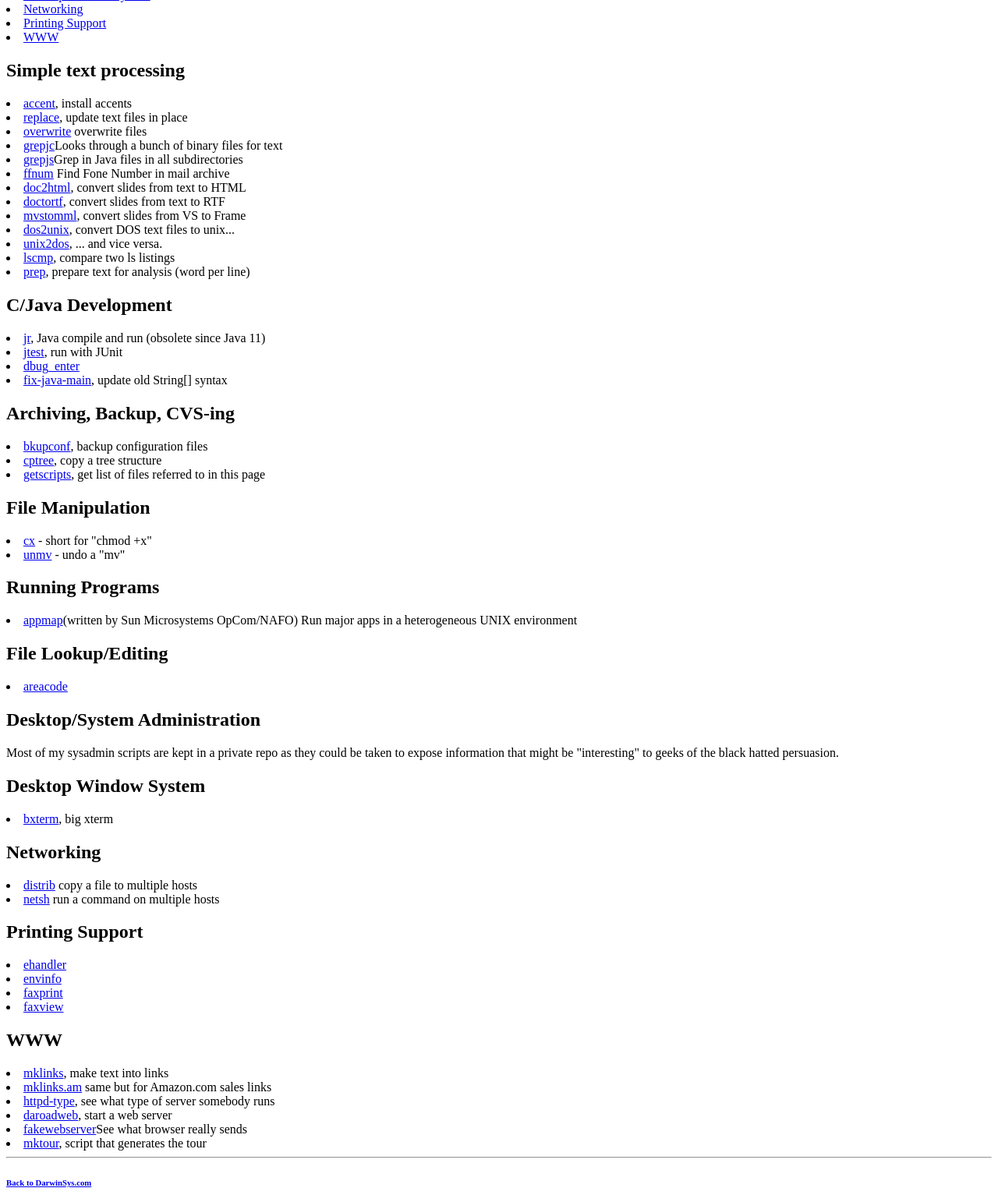
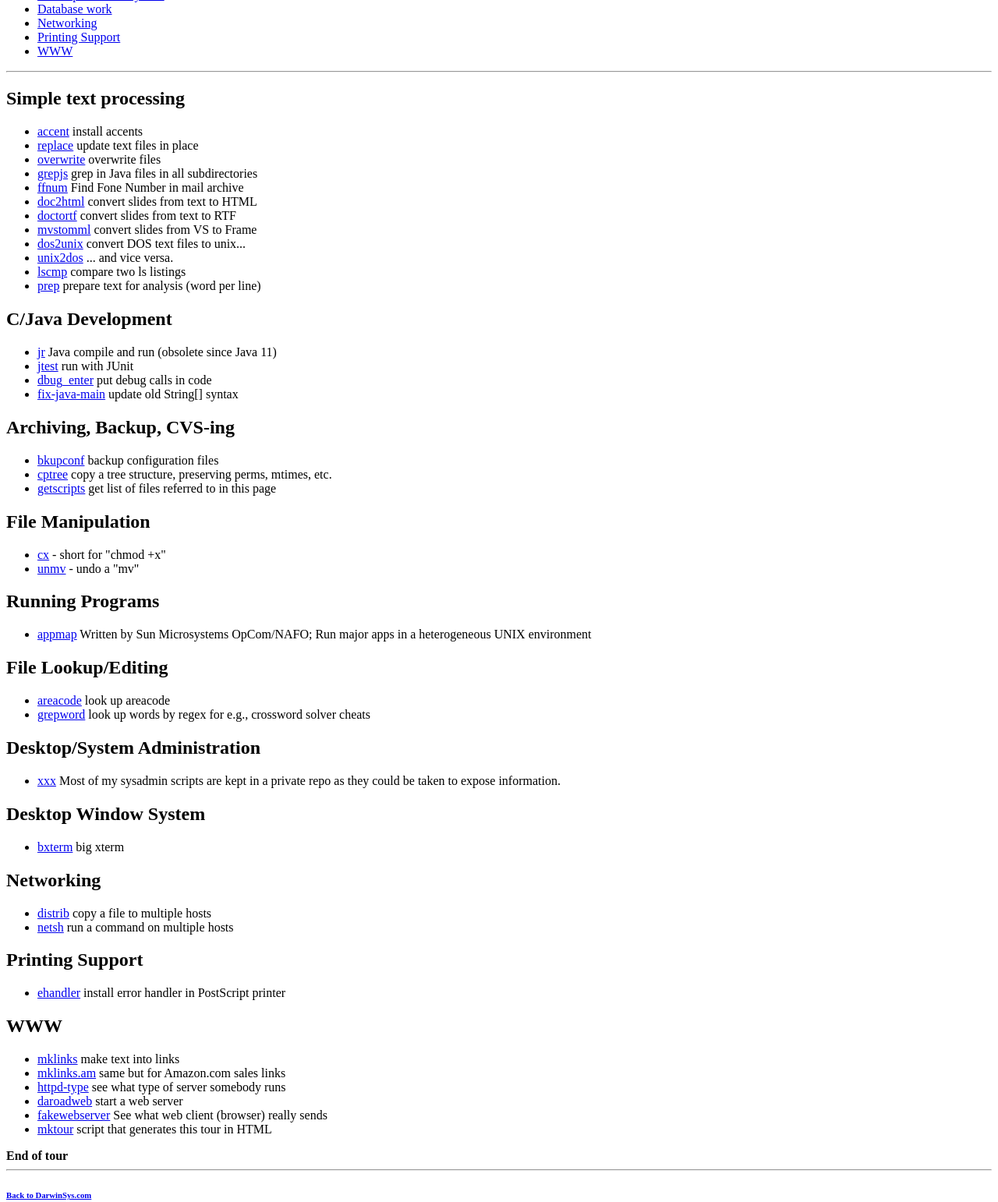
Before and after one commit to IanDarwin/scripts, a plain HTML site: page index.html in a window 1280 px wide. Shown: the part 328-1870 px from the top of the page at 78% size. Drawn offline with Linux system fonts and the light colour scheme.

Commit message:
mktour now generates index.html, has entries from before

```diff
--- a/index.html
+++ b/index.html
@@ -2,19 +2,15 @@
 <head>
 	<title>Ian Darwin: Shell Script Examples</title>
 </head>
-
-<body bgcolor="white">
 <h1>Ian Darwin: Shell Script Examples</h1>
 <p>My scripts directory contains millions of useful shell scripts.
 This page presents a few that are interesting.
 Be aware that this represents a <i>very small</i> subset of what's in this folder.
 Pull requests to add additional entries are welcome.
 </p>
-<p>
-
 <hr/>
-
 <h2>Categories</h2>
+<ul>
 <li><a href="#text">Simple text processing</a></li>
 <li><a href="#swdv">C/Java Development</a></li>
 <li><a href="#bkup">Archiving, Backup, Exporting</a></li>
@@ -23,70 +19,81 @@ Pull requests to add additional entries are welcome.
 <li><a href="#grep">File Lookup/Editing</a></li>
 <li><a href="#admi">Desktop/System Administration</a></li>
 <li><a href="#wind">Desktop Window System</a></li>
+<li><a href="#dbaa">Database work</a></li>
 <li><a href="#netw">Networking</a></li>
 <li><a href="#prnt">Printing Support</a></li>
 <li><a href="#wwww">WWW</a></li>
-
-<a name="text"><h2>Simple text processing</h2></a>
-<li><a href="accent">accent</a>, install accents</li>
-<li><a href="replace">replace</a>, update text files in place
+</ul>
+<hr/>
+</ul>
+<a name='text'><h2>  Simple text processing</h2>
+<ul>
+<li><a href="accent">accent</a> install accents</li>
+<li><a href="replace">replace</a> update text files in place</li>
 <li><a href="overwrite">overwrite</a> overwrite files</li>
-<li><a href="grepjc">grepjc</a>Looks through a bunch of binary files for text
-<li><a href="grepjs">grepjs</a>Grep in Java files in all subdirectories</li>
+<li><a href="grepjs">grepjs</a> grep in Java files in all subdirectories</li>
 <li><a href="ffnum">ffnum</a> Find Fone Number in mail archive</li>
-<li><a href="doc2html">doc2html</a>, convert slides from text to HTML</li>
-<li><a href="doc2rtf">doctortf</a>, convert slides from text to RTF</li>
-<li><a href="mvstomml">mvstomml</a>, convert slides from VS to Frame</li>
-<li><a href="dos2unix">dos2unix</a>, convert DOS text files to unix...</li>
-<li><a href="unix2dos">unix2dos</a>, ... and vice versa.</li>
-<li><a href="lscmp">lscmp</a>, compare two ls listings</li>
-<li><a href="prep">prep</a>, prepare text for analysis (word per line)</li>
-
-<a name="swdv"><h2>C/Java Development</h2></a>
-<li><a href="jr">jr</a>, Java compile and run (obsolete since Java 11)</li>
-<li><a href="jtest">jtest</a>, run with JUnit</li>
-<li><a href="dbug_enter">dbug_enter</a></li>
-<li><a href="fix-java-main">fix-java-main</a>, update old String[] syntax</li>
-
-<a name="bkup"><h2>Archiving, Backup, CVS-ing</h2></a>
-<li><a href="bkupconf">bkupconf</a>, backup configuration files</li>
-<li><a href="cptree">cptree</a>, copy a tree structure</li>
-<li><a href="getscripts">getscripts</a>, get list of files referred to in this page</li>
-
-<a name="file"><h2>File Manipulation</h2></a>
+<li><a href="doc2html">doc2html</a> convert slides from text to HTML</li>
+<li><a href="doctortf">doctortf</a> convert slides from text to RTF</li>
+<li><a href="mvstomml">mvstomml</a> convert slides from VS to Frame</li>
+<li><a href="dos2unix">dos2unix</a> convert DOS text files to unix...</li>
+<li><a href="unix2dos">unix2dos</a> ... and vice versa.</li>
+<li><a href="lscmp">lscmp</a> compare two ls listings</li>
+<li><a href="prep">prep</a> prepare text for analysis (word per line)</li>
+</ul>
+<a name='swdv'><h2>  C/Java Development</h2>
+<ul>
+<li><a href="jr">jr</a> Java compile and run (obsolete since Java 11)</li>
+<li><a href="jtest">jtest</a> run with JUnit</li>
+<li><a href="dbug_enter">dbug_enter</a> put debug calls in code</li>
+<li><a href="fix-java-main">fix-java-main</a> update old String[] syntax</li>
+</ul>
+<a name='bkup'><h2>  Archiving, Backup, CVS-ing</h2>
+<ul>
+<li><a href="bkupconf">bkupconf</a> backup configuration files</li>
+<li><a href="cptree">cptree</a> copy a tree structure, preserving perms, mtimes, etc.</li>
+<li><a href="getscripts">getscripts</a> get list of files referred to in this page</li>
+</ul>
+<a name='file'><h2>  File Manipulation</h2>
+<ul>
 <li><a href="cx">cx</a> - short for "chmod +x"</li>
 <li><a href="unmv">unmv</a> - undo a "mv"</li>
-
-<a name="runn"><h2>Running Programs</h2></a>
-<li><a href="appmap">appmap</a>(written by Sun Microsystems OpCom/NAFO) Run major apps in a heterogeneous UNIX environment</li>
-
-<a name="grep"><h2>File Lookup/Editing</h2></a>
-<li><a href="areacode">areacode</a></li>
-
-<a name="admi"><h2>Desktop/System Administration</h2></a>
-<p>Most of my sysadmin scripts are kept in a private repo as they could be taken to expose information
-that might be "interesting" to geeks of the black hatted persuasion.</p>
-
-<a name="wind"><h2>Desktop Window System</h2></a>
-<li><a href="bxterm">bxterm</a>, big xterm</li>
-
-<a name="netw"><h2>Networking</h2></a>
+</ul>
+<a name='runn'><h2>  Running Programs</h2>
+<ul>
+<li><a href="appmap">appmap</a> Written by Sun Microsystems OpCom/NAFO; Run major apps in a heterogeneous UNIX environment</li>
+</ul>
+<a name='grep'><h2>  File Lookup/Editing</h2>
+<ul>
+<li><a href="areacode">areacode</a> look up areacode</li>
+<li><a href="grepword">grepword</a> look up words by regex for e.g., crossword solver cheats</li>
+</ul>
+<a name='admi'><h2>  Desktop/System Administration</h2>
+<ul>
+<li><a href="xxx">xxx</a> Most of my sysadmin scripts are kept in a private repo as they could be taken to expose information.</li>
+</ul>
+<a name='wind'><h2>  Desktop Window System</h2>
+<ul>
+<li><a href="bxterm">bxterm</a> big xterm</li>
+</ul>
+<a name='netw'><h2>  Networking</h2>
+<ul>
 <li><a href="distrib">distrib</a> copy a file to multiple hosts</li>
 <li><a href="netsh">netsh</a> run a command on multiple hosts</li>
-
-<a name="prnt"><h2>Printing Support</h2></a>
-<li><a href="ehandler">ehandler</a></li>
-<li><a href="envinfo">envinfo</a></li>
-<li><a href="faxprint">faxprint</a></li>
-<li><a href="faxview">faxview</a></li>
-
-<a name="wwww"><h2>WWW</h2></a>
-<li><a href="mklinks">mklinks</a>, make text into links</li>
+</ul>
+<a name='prnt'><h2>  Printing Support</h2>
+<ul>
+<li><a href="ehandler">ehandler</a> install error handler in PostScript printer</li>
+</ul>
+<a name='wwww'><h2>  WWW</h2>
+<ul>
+<li><a href="mklinks">mklinks</a> make text into links</li>
 <li><a href="mklinks.am">mklinks.am</a> same but for Amazon.com sales links</li>
-<li><a href="httpd-type">httpd-type</a>, see what type of server somebody runs</li>
-<li><a href="daroadweb">daroadweb</a>, start a web server</li>
-<li><a href="fakewebserver">fakewebserver</a>See what browser really sends
-<li><a href="mktour">mktour</a>, script that generates the tour
-
-<hr />
-<h6><a href="https://darwinsys.com/">Back to DarwinSys.com</a></h6>
+<li><a href="httpd-type">httpd-type</a> see what type of server somebody runs</li>
+<li><a href="daroadweb">daroadweb</a> start a web server</li>
+<li><a href="fakewebserver">fakewebserver</a> See what web client (browser) really sends</li>
+<li><a href="mktour">mktour</a> script that generates this tour in HTML</li>
+</ul>
+<b>End of tour</b>
+<hr/>
+<h6><a href='https://darwinsys.com/'>Back to DarwinSys.com</a></h6>
```
Also changed, not shown: tour.html (deleted, +0 -42 lines), 3 other files.
